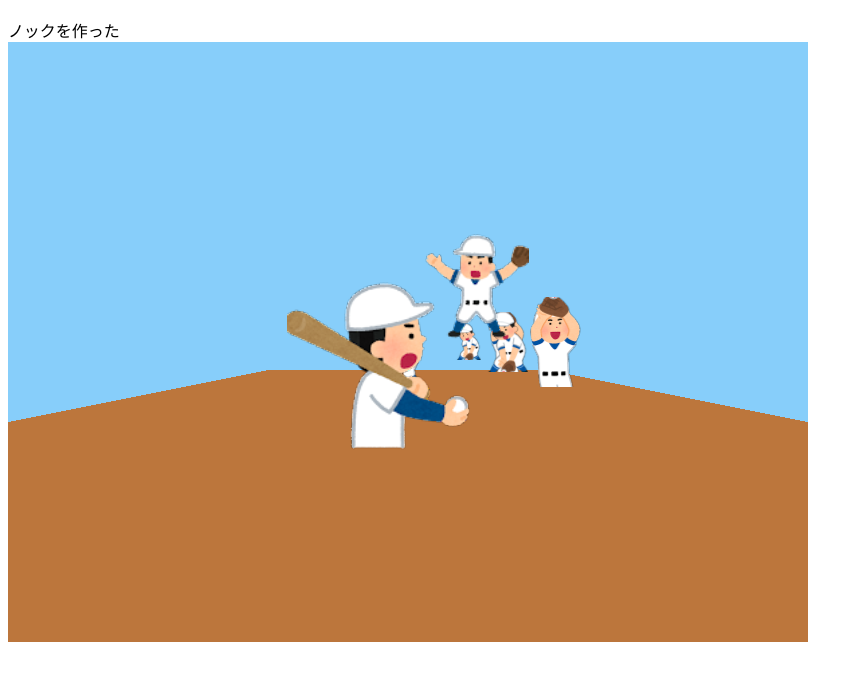
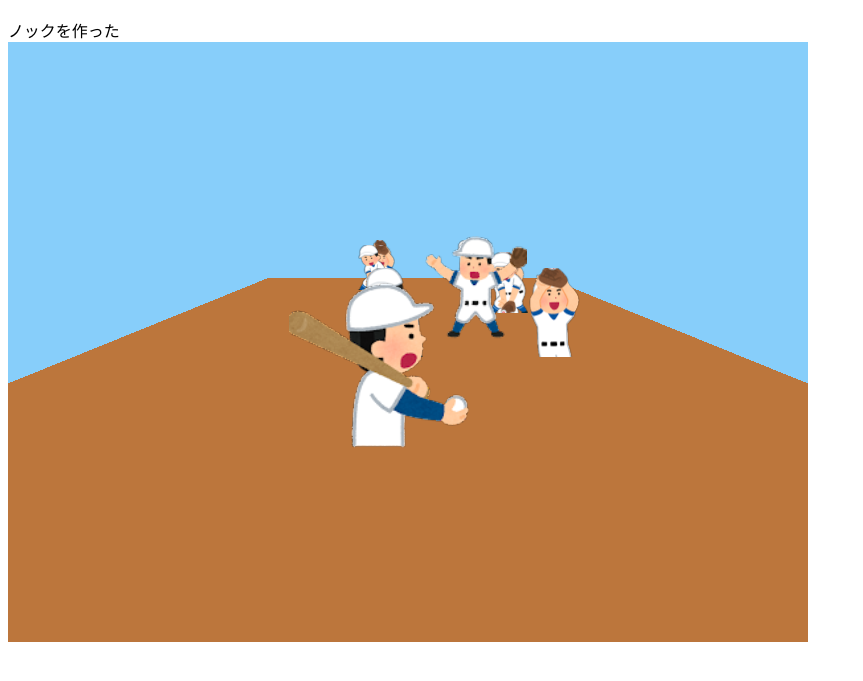
Before and after one commit to katayamahiroto/kadai5, a plain HTML site: page index.html in a window 1280 px wide. Shown: the part 57-738 px from the top of the page, without its empty margins (0-863 px from the left). Drawn offline with nearby package versions, Linux system fonts and the light colour scheme; animation ran at ten frames a second.

Commit message:
Update index.html

```diff
--- a/index.html
+++ b/index.html
@@ -30,7 +30,7 @@
         // カメラを作成
         const camera = new THREE.PerspectiveCamera(45, width / height);
         // カメラの初期座標を設定
-        camera.position.set(0, 0, 3);
+        camera.position.set(0, 0.5, 3);
 
         // カメラコントローラーを作成
         const controls = new THREE.OrbitControls(camera, document.body);
```
